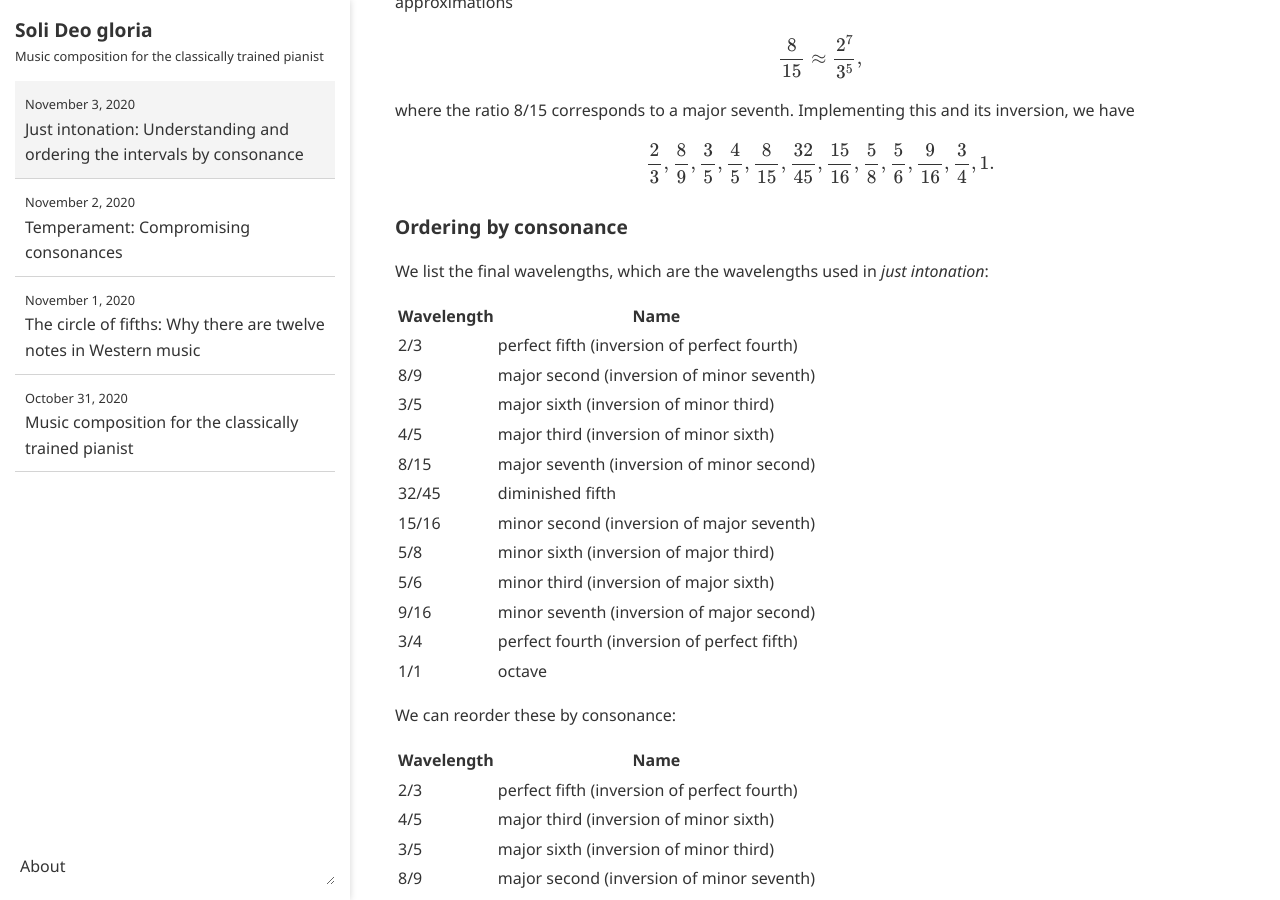
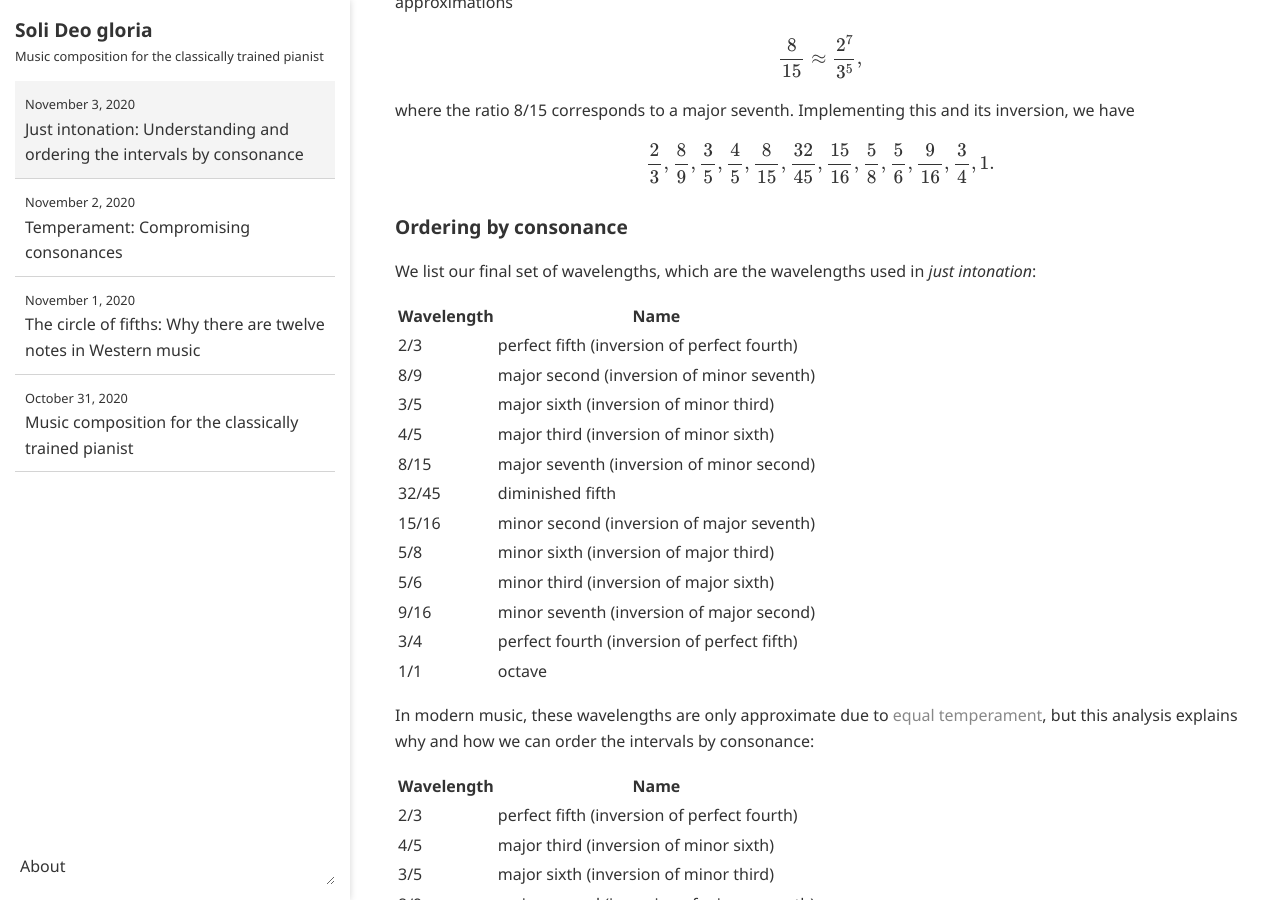
Before and after one commit to ansyblenetwork/sdg, a Jekyll site: the page built from _posts/2020-11-03-just-intonation-understanding-and-ordering-the.md, in a window 1280 px wide and 900 px high, scrolled down 1125 px. Built offline with Jekyll 4.4.1, drawn with Linux system fonts in a browser that asks for light colours; formulas are drawn with MathJax 3.

Commit message:
Update 2020-11-03-just-intonation-understanding-and-ordering-the.md

```diff
--- a/_posts/2020-11-03-just-intonation-understanding-and-ordering-the.md
+++ b/_posts/2020-11-03-just-intonation-understanding-and-ordering-the.md
@@ -40,7 +40,7 @@ $$\frac{2}{3}, \frac{8}{9}, \frac{3}{5}, \frac{4}{5}, \frac{8}{15}, \frac{32}{45
 
 ### Ordering by consonance
 
-We list the final wavelengths, which are the wavelengths used in _just intonation_:
+We list our final set of wavelengths, which are the wavelengths used in _just intonation_:
 
 | Wavelength | Name |
 | ------------- | ------------- |
@@ -57,7 +57,7 @@ We list the final wavelengths, which are the wavelengths used in _just intonatio
 | 3/4 | perfect fourth (inversion of perfect fifth) |
 | 1/1 | octave |
 
-We can reorder these by consonance:
+In modern music, these wavelengths are only approximate due to [equal temperament]({{ "" | relative_url }}{% post_url 2020-11-02-temperament-compromising-consonances %}), but this analysis explains why and how we can order the intervals by consonance:
 
 | Wavelength | Name |
 | ------------- | ------------- |
```
